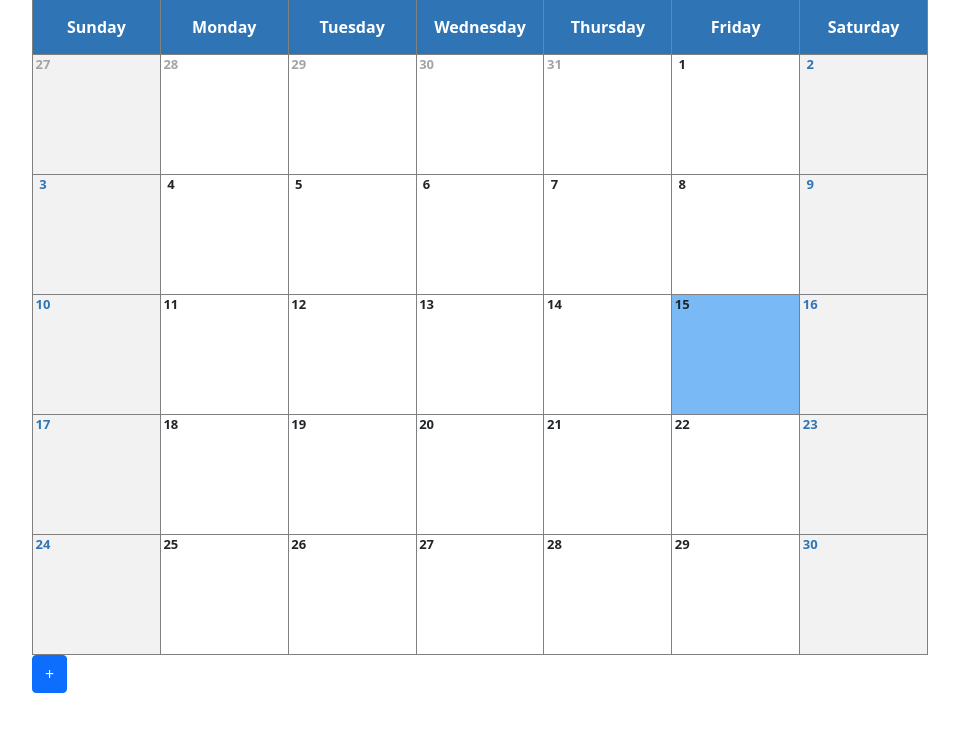
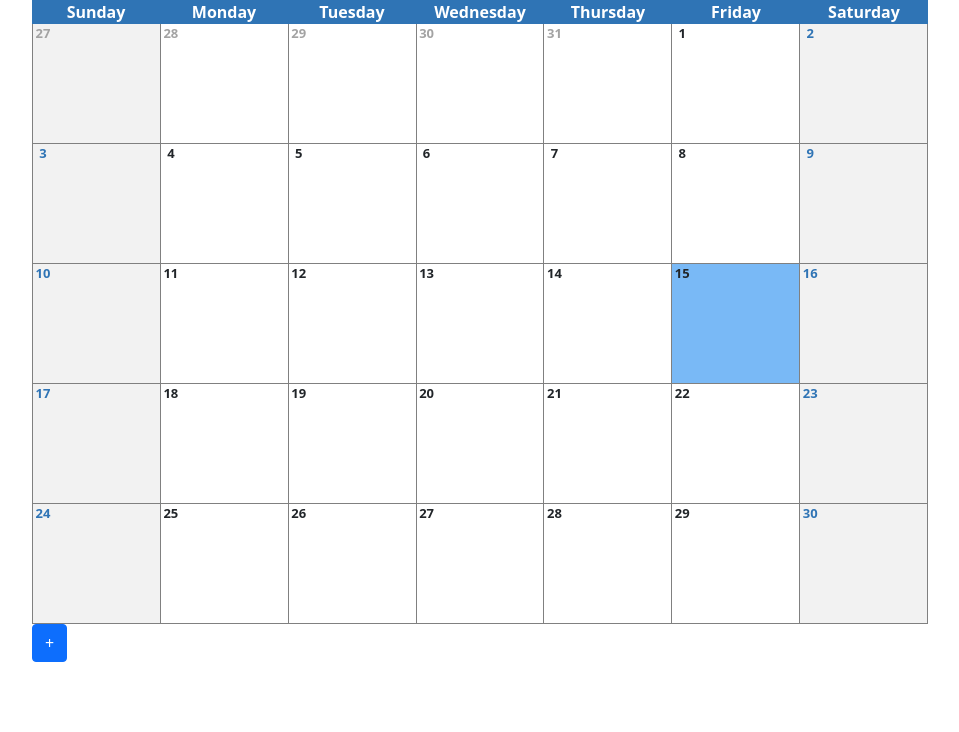
Before and after one commit to pablolucianop/react-calendar-plp, a React (Create React App) app: page / in a window 1280 px wide. Shown: the top 732 px of the page, without its empty margins (160-1119 px from the left). Built offline with nearby package versions, Linux system fonts and the light colour scheme.

Commit message:
fix: borders 2

```diff
--- a/src/components/Week.css
+++ b/src/components/Week.css
@@ -1,4 +1,9 @@
 .columns7 {
+  display: grid;
+  grid-template-columns: repeat(7, 1fr);
+}
+
+.columns7borders {
   display: grid;
   grid-template-columns: repeat(7, 1fr);
 
@@ -6,8 +11,7 @@
   /* border-top: 1px solid black; */
   border-left: 1px solid grey;
 }
-
-.columns7 > div {
+.columns7borders > div {
   padding: 15px;
   text-align: center;
   border-bottom: 1px solid grey;
--- a/src/components/Week.js
+++ b/src/components/Week.js
@@ -16,7 +16,7 @@ const Week = ({ date, week, handleShow, show }) => {
   const now = new Date()
 
   return (
-    <div className="columns7">
+    <div className="columns7 columns7borders">
       {days.map((day) => (
         <Day
           key={day}
```
